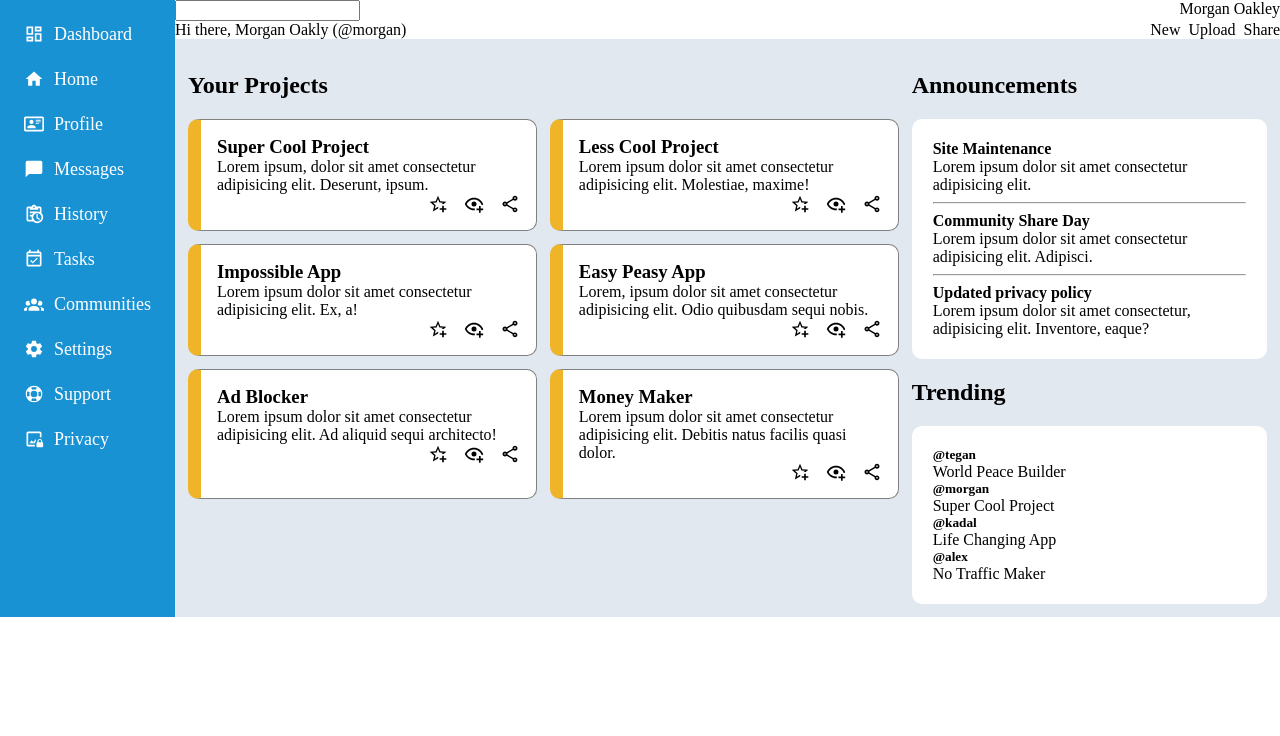
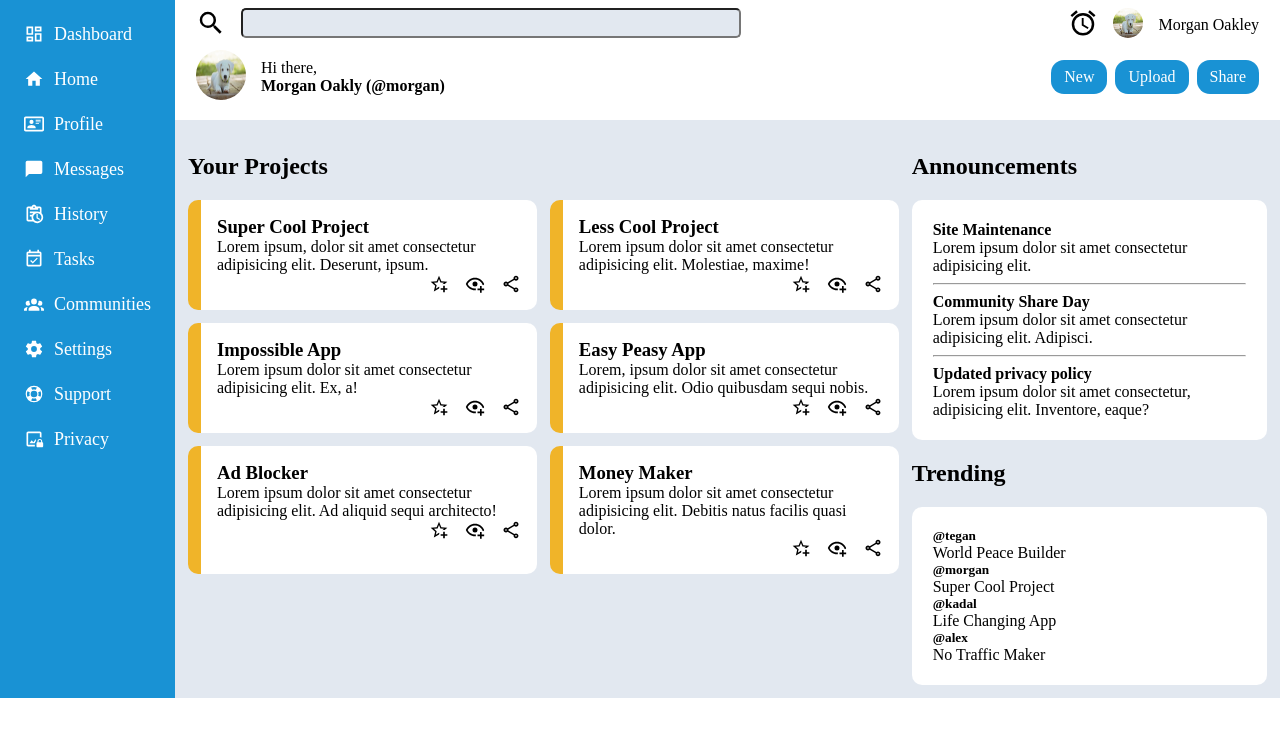
Before and after one commit to kutlo2019/dashboard, a plain HTML site: page index.html in a window 1280 px wide. Drawn offline with Linux system fonts and the light colour scheme.

Commit message:
complete header layout

```diff
--- a/index.html
+++ b/index.html
@@ -74,21 +74,21 @@
         <div class="header">
             <div class="top-bar">
                 <div class="search-bar">
-                    <div class="search-icon"></div>
+                    <div class="search-icon"><img src="assets/icons/magnify.svg" alt=""></div>
                     <div class="search-bar">
                         <input type="text">
                     </div>
                 </div>
                 <div class="profile-bar">
-                    <div class="alarm"></div>
-                    <div class="pro-pic"></div>
+                    <div class="alarm"><img src="assets/icons/alarm.svg" alt=""></div>
+                    <div class="pro-pic"><img src="assets/img/puppy-g051489557_1280.jpg" alt=""></div>
                     <div class="username">Morgan Oakley</div>
                 </div>
             </div>
             <div class="bottom-bar">
                 <div class="profile">
-                    <div class="profile-pic"></div>
-                    <div class="greeting">Hi there, <span>Morgan Oakly (@morgan)</span></div>
+                    <div class="profile-pic"><img src="assets/img/puppy-g051489557_1280.jpg" alt=""></div>
+                    <div class="greeting">Hi there, <strong>Morgan Oakly (@morgan)</strong></div>
                 </div>
                 <div class="action-buttons">
                     <div class="action-button">New</div>
--- a/styles.css
+++ b/styles.css
@@ -60,6 +60,7 @@ span > img {
 }
 
 .header {
+    padding: 8px 21px;
     grid-column: 2 / 3;
     grid-row: 1 / 2;
 
@@ -75,8 +76,74 @@ span > img {
     justify-content: space-between;
 }
 
+.search-bar {
+    display: flex;
+    justify-content: space-around;
+    gap: 15px;
+}
+
+.search-bar > input {
+    width: 500px;
+    height: 30px;
+    padding-left: 13px;
+    background-color: var(--content-bg);
+    border-radius: 5px;
+}
+
+.search-icon > img {
+    width: 30px;
+}
+
+.profile-bar {
+    display: flex;
+    gap: 15px;
+    align-items: center;
+}
+
+.profile-bar > .alarm > img {
+    width: 30px;
+}
+
+.profile-bar > .pro-pic > img {
+    width: 30px;
+    height: 30px;
+    border-radius: 50%;
+}
+
+.bottom-bar {
+    display: flex;
+    padding: 8px 0px;
+}
+
+.profile {
+    display: flex;
+    align-items: center;
+    gap: 15px;
+}
+
+.greeting {
+    display: flex;
+    flex-direction: column;
+}
+
+.bottom-bar .profile-pic > img {
+    width: 50px;
+    height: 50px;
+    border-radius: 50%;
+}
+
 .action-buttons {
     gap: 8px;
+    display: flex;
+    align-items: center;
+}
+
+.action-button {
+    background-color: var(--sidebar-bg);
+    color: var(--sidebar-color);
+    padding: 8px 13px;
+    border-radius: 13px;
+
 }
 
 .content {
@@ -98,7 +165,6 @@ span > img {
 
 .project {
     padding: 16px;
-    border: 1px solid grey;
     background-color: var(--sidebar-color);
     border-left: 13px solid #f0b429;
 
```
Also changed, not shown: assets/icons/alarm.svg (added), assets/icons/magnify.svg (added), assets/img/puppy-g051489557_1280.jpg (added).
